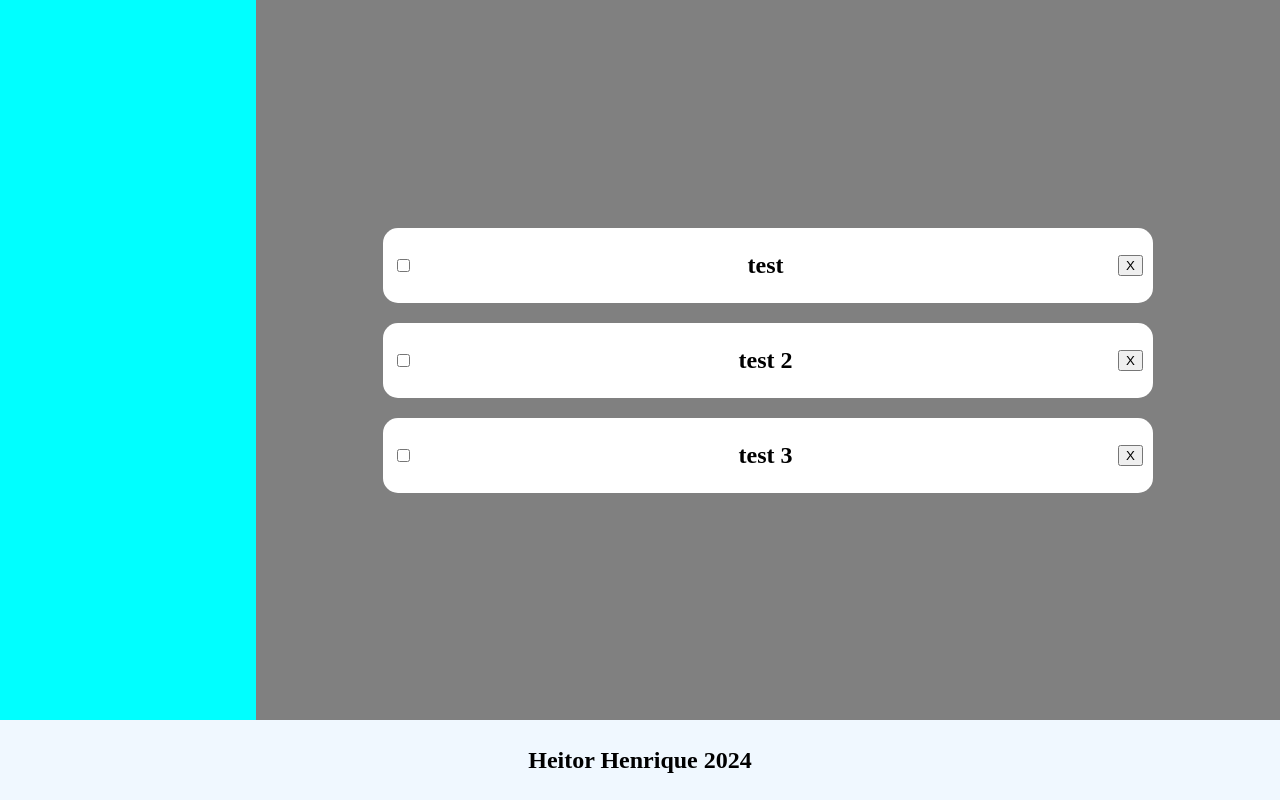
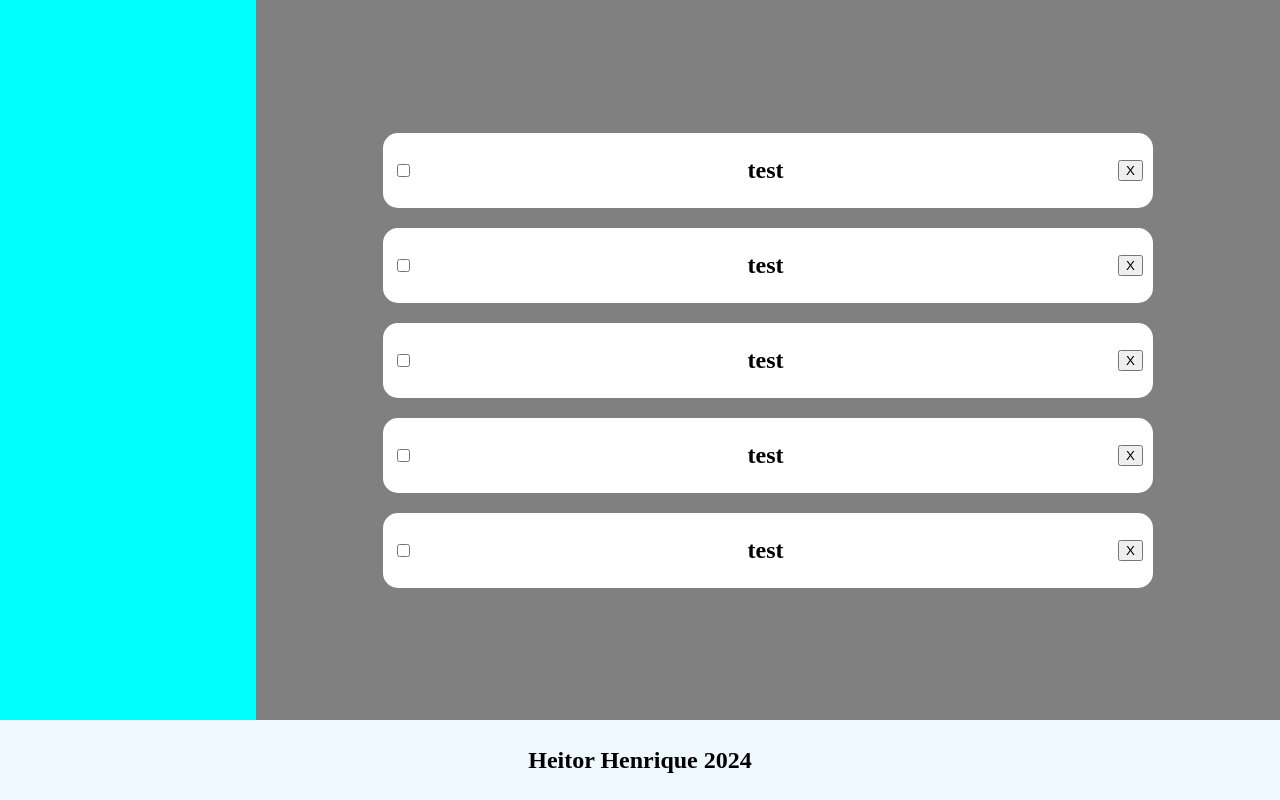
Before and after one commit to HeitorHMA/toDoListTOP, a website built with webpack: page dist/index.html in a window 1280 px wide. Built offline with nearby package versions, Linux system fonts and the light colour scheme.

Commit message:
Re do project

```diff
--- a/src/deleteButton.js
+++ b/src/deleteButton.js
@@ -1,12 +1,14 @@
-import { userProjects } from "./userProjects";
+import removeItemFromTodos, { userProjects } from "./userProjects";
 
 function removeButton () {
     const removeButtons = document.querySelectorAll(".deletebtn");
+    userProjects
     removeButtons.forEach(function(button) {
         button.addEventListener("click",function(){
             const projectPage = document.querySelector("#projectDiv")
             const projectElm = button.parentElement;
             projectPage.removeChild(projectElm);
+            removeItemFromTodos();
 
         })})
     }
--- a/src/displayProjects.js
+++ b/src/displayProjects.js
@@ -1,22 +1,30 @@
-
 import addCheckedClass from "./addCheckedClass";
-import removeButton from "./deleteButton";
-import {userProjects} from "./userProjects";
+let userProjects = require('userProjects.json');
 
 
 function displayProjects(){
-    const pageContent = document.querySelector("#projectDiv")
-    for(let i = 0; i < userProjects.length; i++){
-
+    const pageContent = document.querySelector("#projectDiv");
+    const arrayLenght = (Object.keys(userProjects).length);
+    for(let i = 0; i < arrayLenght; i++){
+    if(userProjects[i] == undefined){
+      continue
+    }
+    else{
         const projectDisplayDiv= document.createElement("div");
         const projectName = userProjects[i].name;
-        const projectIndex = userProjects.indexOf(projectDisplayDiv);
-        projectDisplayDiv.classList.add("project-div")
-        projectDisplayDiv.classList.add(projectIndex)
-        projectDisplayDiv.innerHTML = `<input type = "checkbox" class="chckBox" /><h2><span class="usrTsk">${projectName}</span></h2><button class= "deletebtn">X</button>`;
+        projectDisplayDiv.classList.add("project-div");
+        projectDisplayDiv.innerHTML = `<input type = "checkbox" class="chckBox" /><h2><span class="usrTsk">${projectName}</span></h2>`;
         pageContent.appendChild(projectDisplayDiv);
+
+        const deleteBtn = document.createElement("button");
+        deleteBtn.innerHTML = `X`;
+        projectDisplayDiv.appendChild(deleteBtn);
+        deleteBtn.addEventListener("click", function(){
+        const projectDiv = deleteBtn.parentElement;
+        pageContent.removeChild(projectDiv);
+        delete userProjects[i];
+        })
           }
     addCheckedClass()
-    removeButton()
-    };
+    }};
 export default displayProjects
--- a/src/index.js
+++ b/src/index.js
@@ -1,3 +1,4 @@
 import loadMainPage from "./loadMainPage";
-
+let userProjects = require('userProjects.json');
+console.log (userProjects);
 loadMainPage()
--- a/src/userProjects.js
+++ /dev/null
@@ -1,17 +0,0 @@
-export const userProjects = [
-    {
-        name:"test",
-        urgency:1,
-        description:"null"
-    },
-    {
-        name:"test 2 ",
-        urgency:1,
-        description:"null"
-    },
-    {
-        name:"test 3",
-        urgency:1,
-        description:"null"
-    },
-]
--- /dev/null
+++ b/src/userProjects.json
@@ -0,0 +1,29 @@
+
+[{
+        "name":"test",
+        "urgency":1,
+        "description":"null"
+
+    },
+    {
+        "name":"test",
+        "urgency":1,
+        "description":"null"
+
+    },{
+        "name":"test",
+        "urgency":1,
+        "description":"null"
+
+    },{
+        "name":"test",
+        "urgency":1,
+        "description":"null"
+
+    },{
+        "name":"test",
+        "urgency":1,
+        "description":"null"
+
+    }
+]
```
Also changed, not shown: dist/index.html, dist/main.js, dist/main.js.LICENSE.txt (added).
